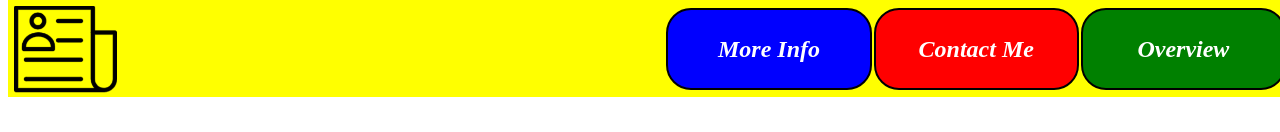
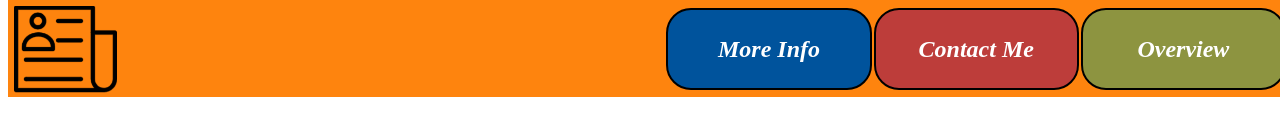
Before and after one commit to callumcrofts/homework-three, a plain HTML site: page index.html in a window 1280 px wide. Shown: the top 132 px of the page. Drawn offline with Linux system fonts and the light colour scheme; grey boxes are pictures that could not be loaded.

Commit message:
colour update

```diff
--- a/index.css
+++ b/index.css
@@ -1,6 +1,6 @@
   .header {
         width: 100%;
-        background-color: yellow;
+        background-color: #FE840E;
         position: fixed;
         z-index: 1;
         padding: 0px;
@@ -30,7 +30,7 @@
         width: 150px;
         text-decoration: none;
         padding: 2%;
-        background-color: green;
+        background-color: #8D9440;
         color: white;
         border: solid black 2px;
         border-radius: 25px;
@@ -48,7 +48,7 @@
         width: 150px;
         text-decoration: none;
         padding: 2%;
-        background-color: red;
+        background-color: #BD3D3A;
         color: white;
         border: solid black 2px;
         border-radius: 25px;
@@ -65,7 +65,7 @@
         width: 150px;
         text-decoration: none;
         padding: 2%;
-        background-color: blue;
+        background-color: #00539C;
         color: white;
         border: solid black 2px;
         border-radius: 25px;
```
